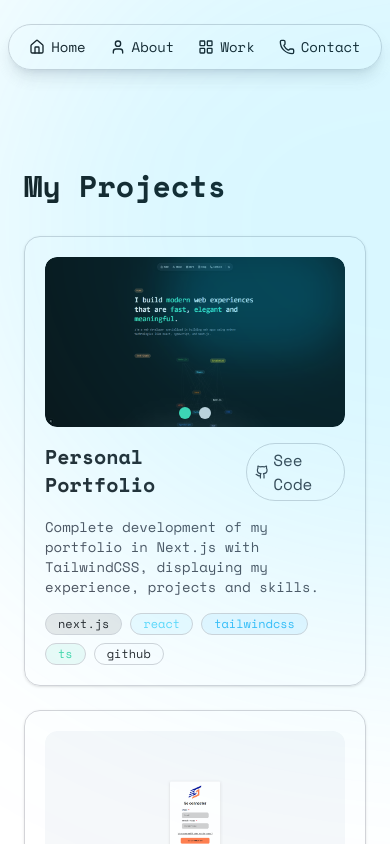
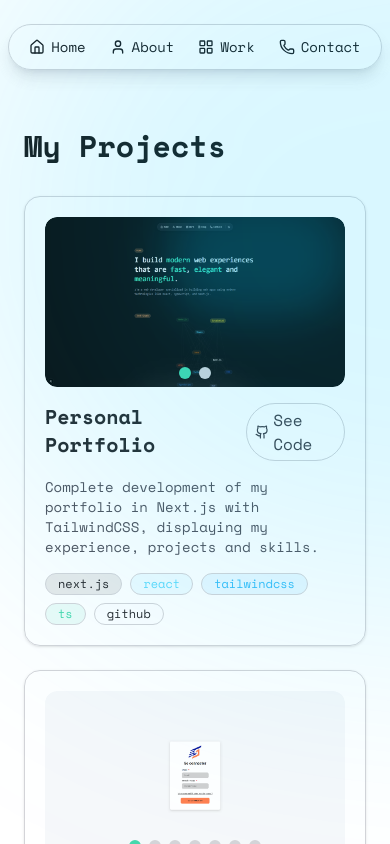
Before and after one commit to Miche1-Pierre/ai-portfolio, a Next.js app: page /work in a window 390 px wide. Shown: the top 844 px of the page. Built offline with nearby package versions, Linux system fonts and the light colour scheme.

Commit message:
style: adjust margin-top for main content section for improved layout

```diff
--- a/src/app/work/page.tsx
+++ b/src/app/work/page.tsx
@@ -31,7 +31,7 @@ export default function Work() {
         <NavigationMenu />
       </header>
 
-      <main className="flex-grow px-6 sm:px-20 py-10 mt-20 space-y-10">
+      <main className="flex-grow px-6 sm:px-20 py-10 mt-10 md:mt-10 lg:mt-20 space-y-10">
         {/* Work Section */}
         <section className="max-w-4xl mx-auto space-y-6">
           <h1 className="text-3xl sm:text-4xl font-bold mb-8">My Projects</h1>
```
